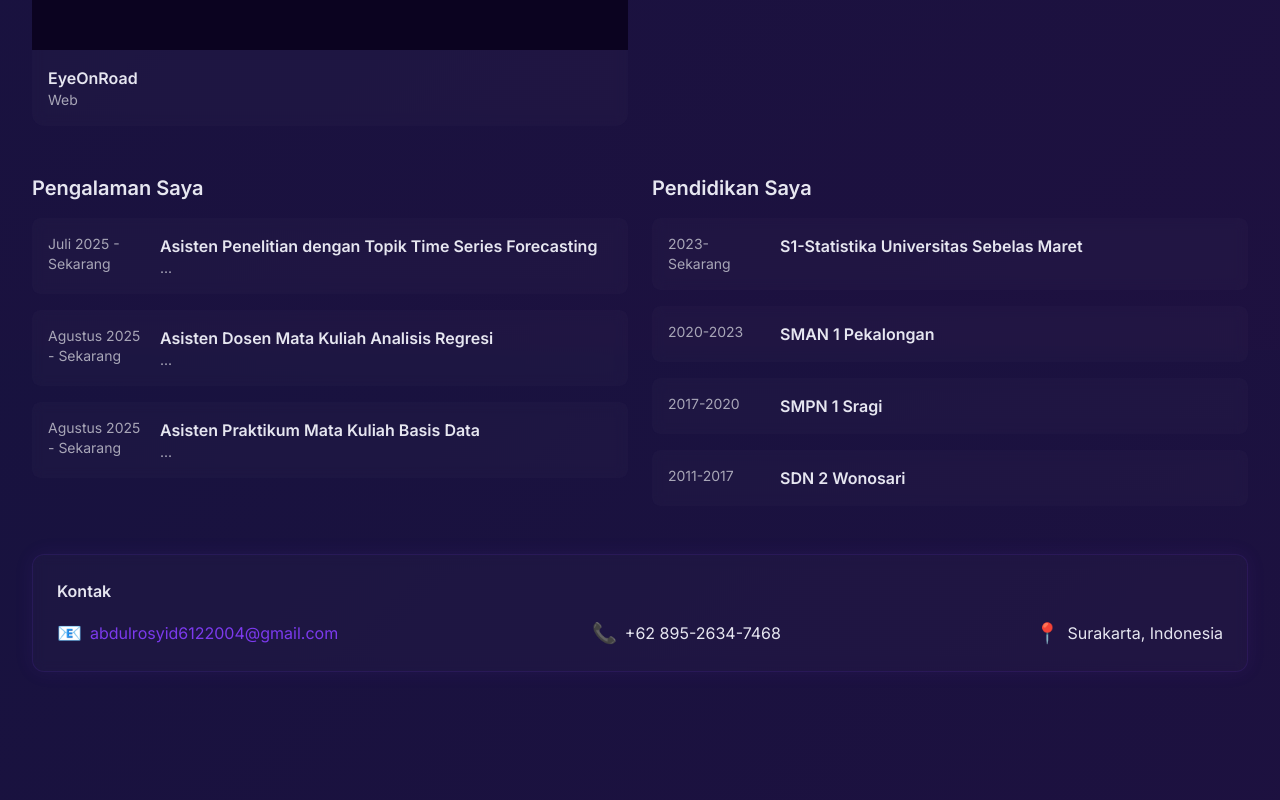
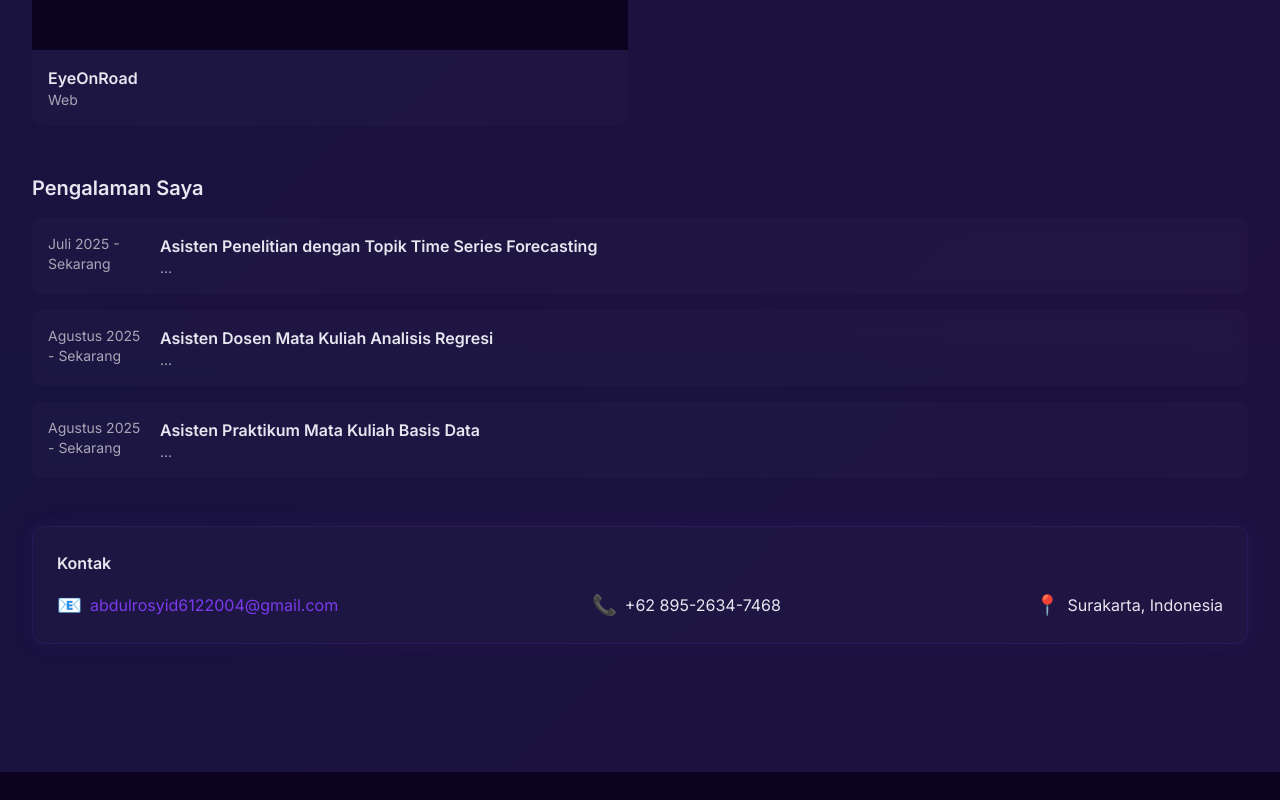
Before and after one commit to abdulrosyid001/Portofolio, a React (Vite) app: page / in a window 1280 px wide. Shown: the part 1250-2050 px from the top of the page. After the commit the page ends 2022 px from the top, so only its background shows below. Built offline with nearby package versions, Linux system fonts and the light colour scheme.

Commit message:
Pembaruan pengalaman

```diff
--- a/src/App.jsx
+++ b/src/App.jsx
@@ -25,15 +25,10 @@ export default function App() {
           <ProjectsGrid projects={biodata.projects} />
         </section>
 
-        <section className="mt-12 grid grid-cols-1 lg:grid-cols-2 gap-6">
+        <section className="mt-12 grid grid-cols-1 lg:grid-cols-1">
           <div>
             <h3 className="text-xl font-semibold mb-4">Pengalaman Saya</h3>
             <Experience />
-          </div>
-
-          <div>
-            <h3 className="text-xl font-semibold mb-4">Pendidikan Saya</h3>
-            <Education />
           </div>
         </section>
 
```
